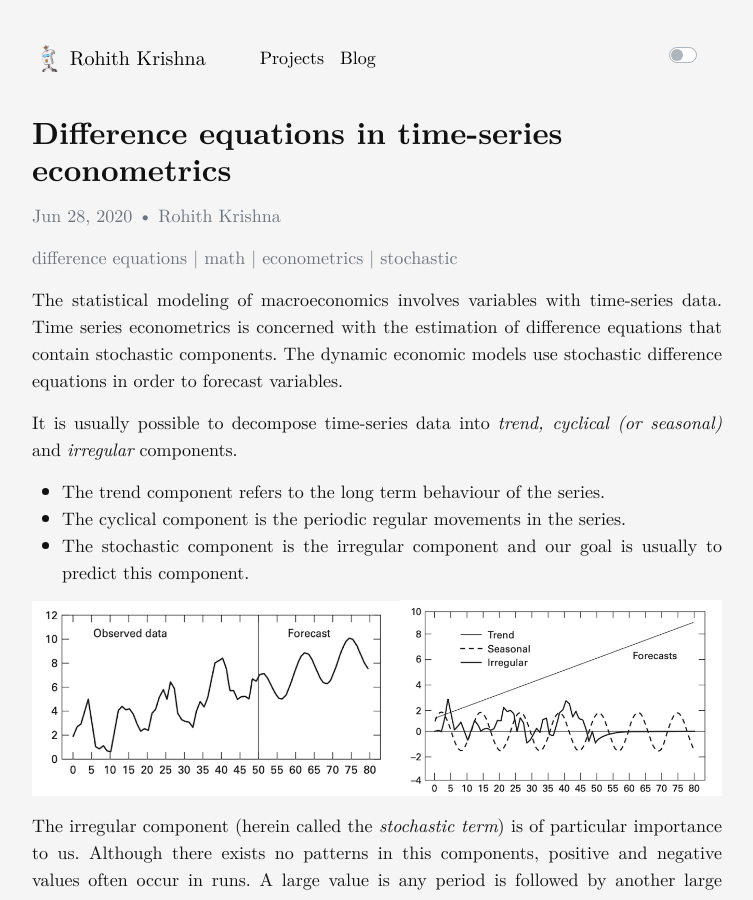
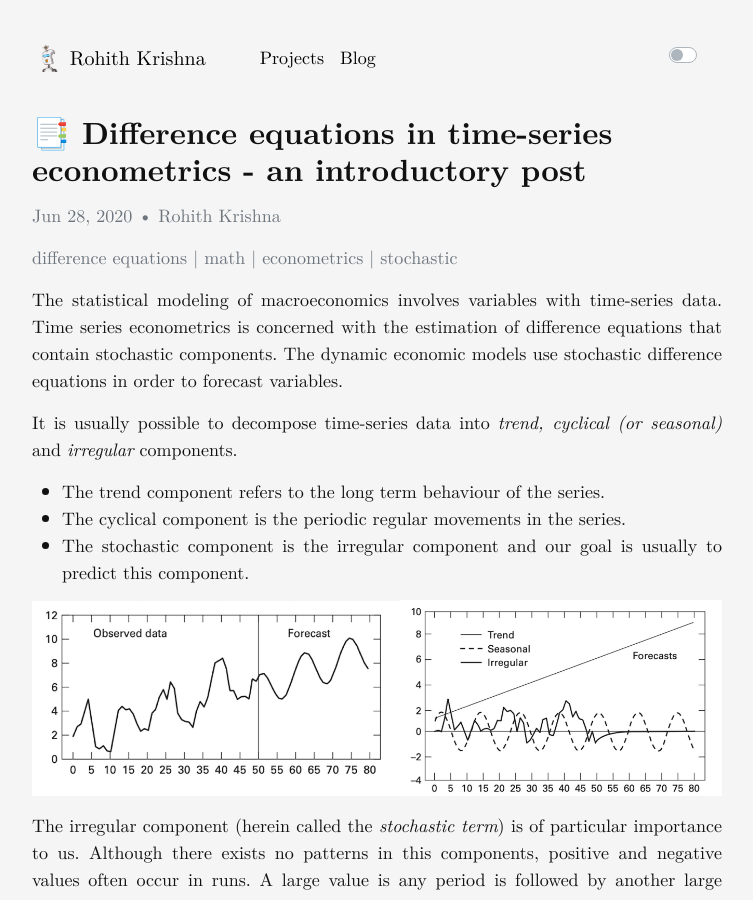
Before and after one commit to rohithmay/rohithmay.github.io, a Jekyll site: the page built from _posts/2020-06-28-difference-equations.md, in a window 1280 px wide and 900 px high. Shown: the whole window, without its empty margins (263-1016 px from the left). Built offline with Jekyll 4.4.1, drawn with Linux system fonts in a browser that asks for light colours; nearby versions of some CDN libraries; comment, search, counter and statistics services are not loaded; a style sheet for code colours, icons or effects is not loaded.

Commit message:
Update 2020-06-28-difference-equations.md

```diff
--- a/_posts/2020-06-28-difference-equations.md
+++ b/_posts/2020-06-28-difference-equations.md
@@ -1,5 +1,5 @@
 ---
-title: Difference equations in time-series econometrics
+title: 📑 Difference equations in time-series econometrics - an introductory post
 author: Rohith Krishna
 date: 28 June 2020
 layout: post
```
